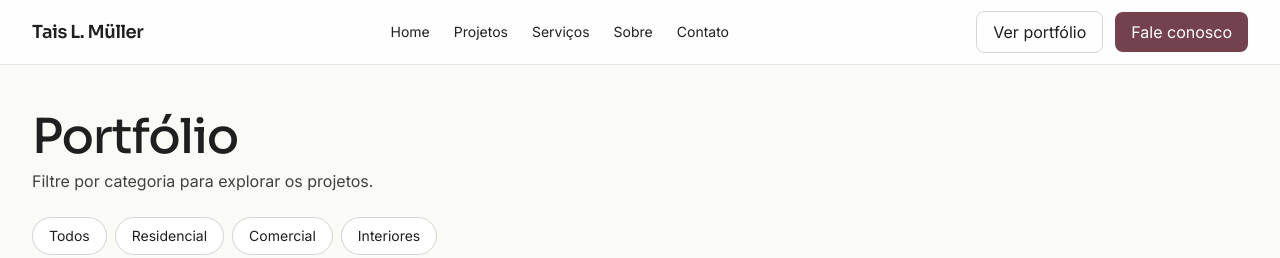
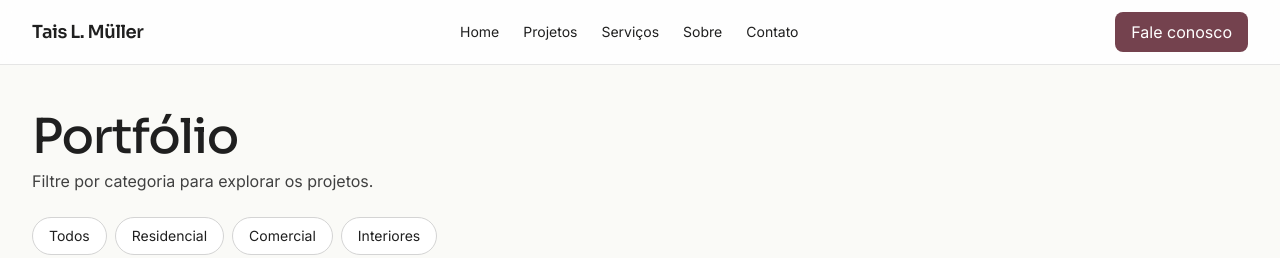
Before and after one commit to marck0101/portfolio-arquitetura, a plain HTML site: page projetos.html in a window 1280 px wide. Shown: the top 258 px of the page. Drawn offline with nearby package versions, Linux system fonts and the light colour scheme.

Commit message:
tirado o ver portfolio em projetos

```diff
--- a/projetos.html
+++ b/projetos.html
@@ -56,9 +56,9 @@
         <a href="contato.html" class="hover:text-brand-500">Contato</a>
       </nav>
       <div class="flex items-center gap-3">
-        <a
+        <!-- <a
           class="hidden sm:inline-flex px-4 py-2 rounded-lg border border-neutral-300 hover:bg-neutral-50">Ver
-          portfólio</a>
+          portfólio</a> -->
         <a href="contato.html" class="px-4 py-2 rounded-lg text-white hover:opacity-90 transition"
           style="background-color: #74424e;">
           Fale conosco
```
